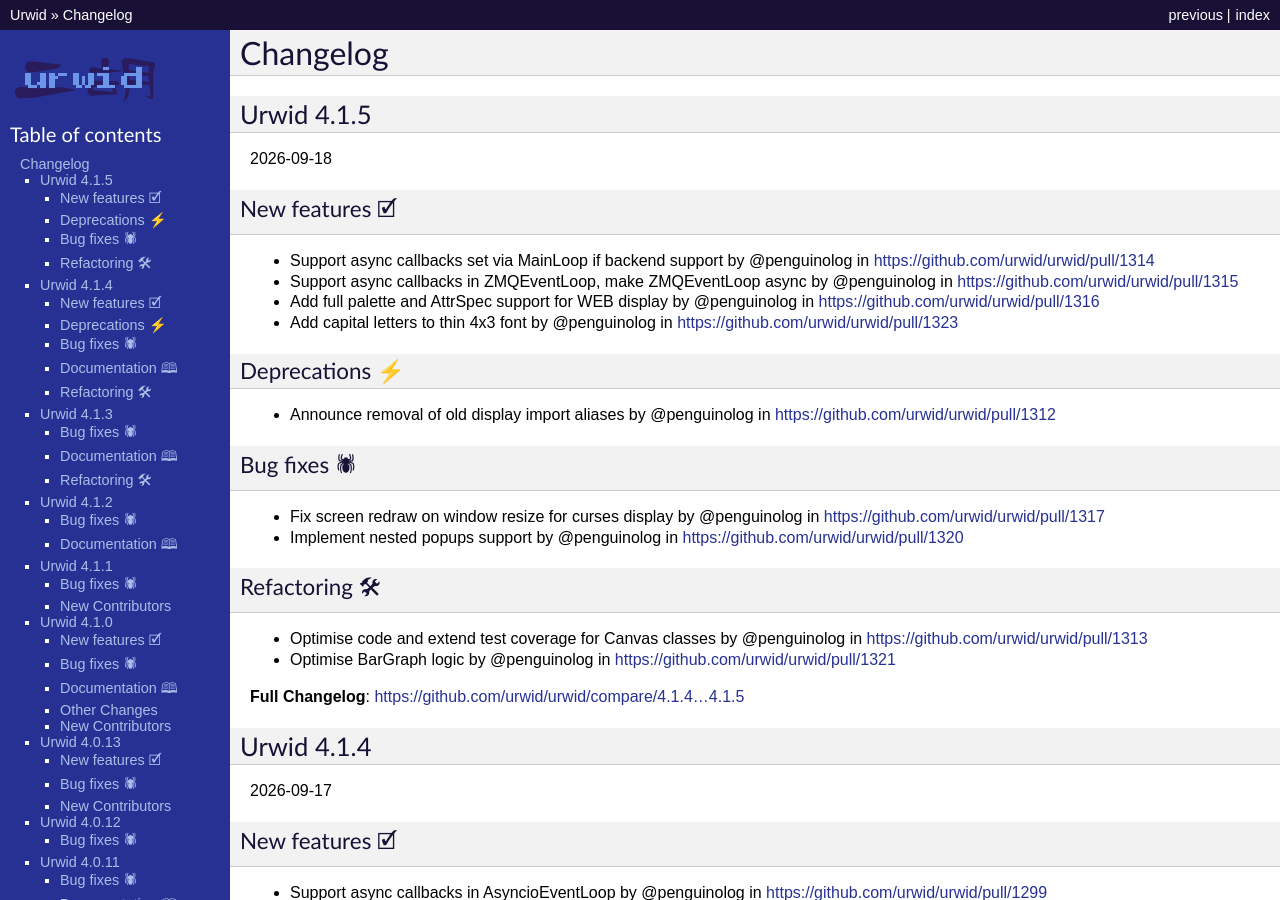
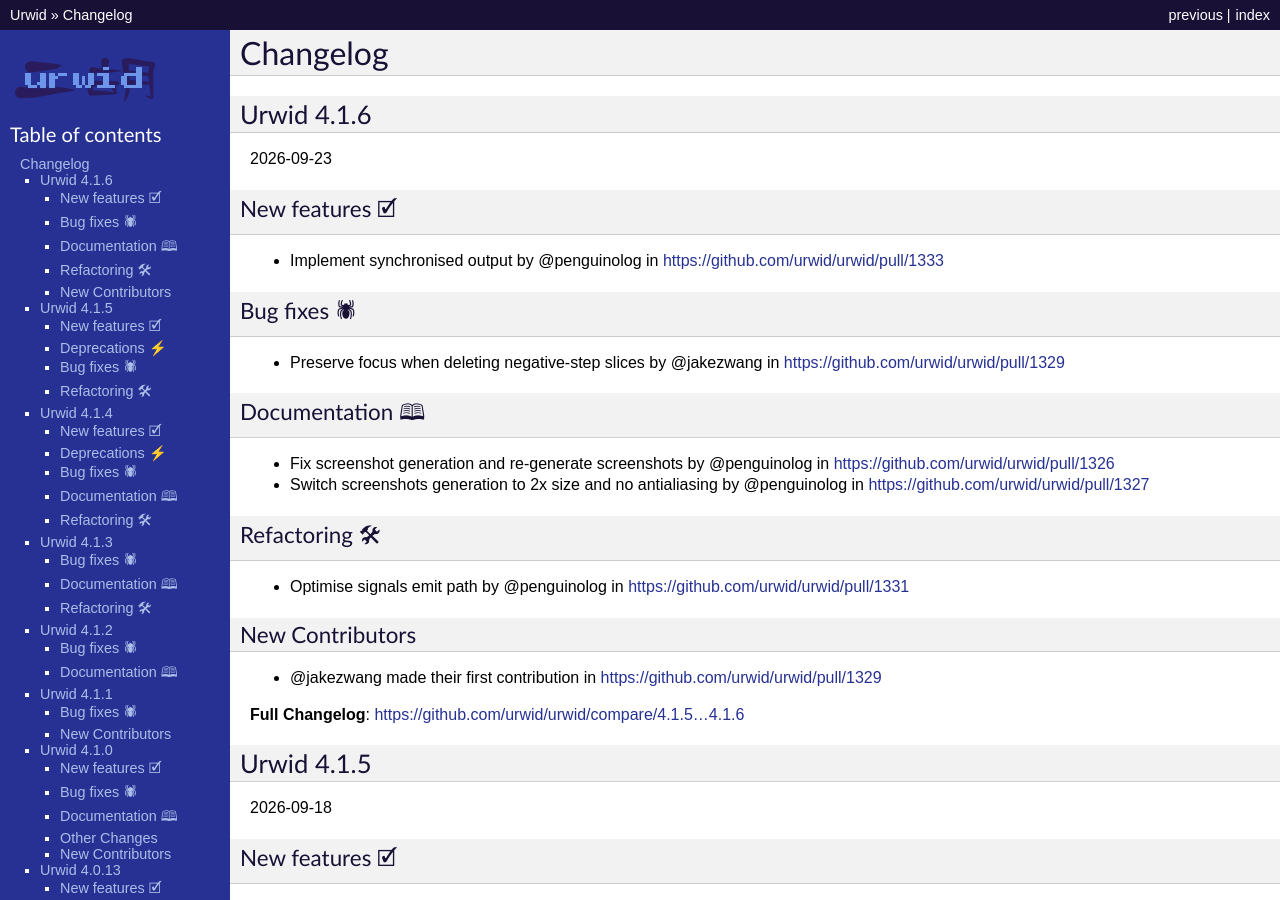
Before and after one commit to urwid/urwid, a Sphinx documentation site: the page built from docs/changelog.rst, in a window 1280 px wide and 900 px high. Built offline with Sphinx 7.4.7, drawn with Linux system fonts in a browser that asks for light colours.

Commit message:
Prepare release 4.1.6 (#1336)

```diff
--- a/docs/changelog.rst
+++ b/docs/changelog.rst
@@ -1,6 +1,35 @@
 
 Changelog
 ---------
+
+Urwid 4.1.6
+============
+
+2026-09-23
+
+New features 🗹
++++++++++++++++
+* Implement synchronised output by @penguinolog in https://github.com/urwid/urwid/pull/1333
+
+Bug fixes 🕷
+++++++++++++
+* Preserve focus when deleting negative-step slices by @jakezwang in https://github.com/urwid/urwid/pull/1329
+
+Documentation 🕮
+++++++++++++++++
+* Fix screenshot generation and re-generate screenshots by @penguinolog in https://github.com/urwid/urwid/pull/1326
+* Switch screenshots generation to 2x size and no antialiasing by @penguinolog in https://github.com/urwid/urwid/pull/1327
+
+Refactoring 🛠
+++++++++++++++
+* Optimise signals emit path by @penguinolog in https://github.com/urwid/urwid/pull/1331
+
+New Contributors
+++++++++++++++++
+* @jakezwang made their first contribution in https://github.com/urwid/urwid/pull/1329
+
+
+**Full Changelog**: https://github.com/urwid/urwid/compare/4.1.5...4.1.6
 
 Urwid 4.1.5
 ============
```
